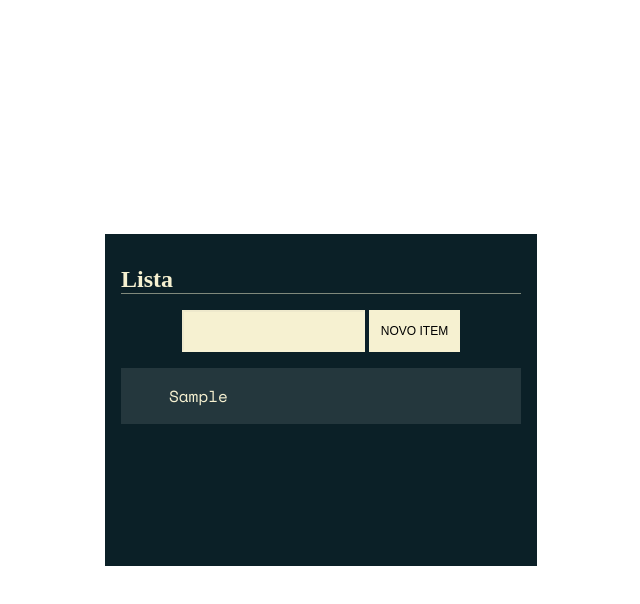
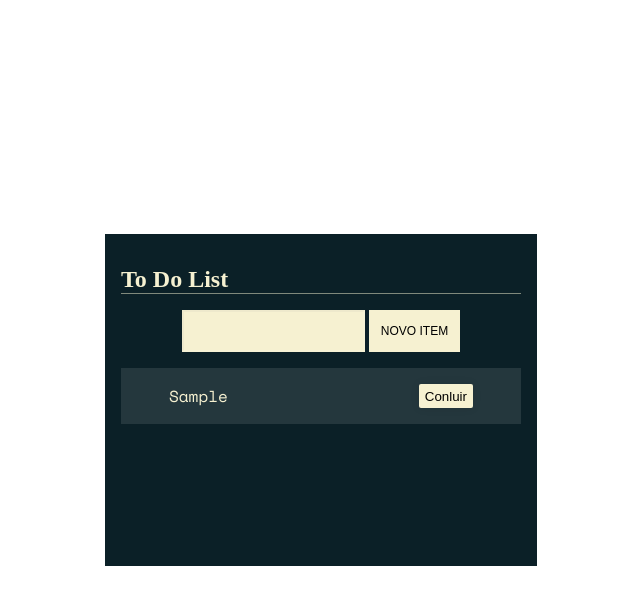
Before and after one commit to jaianaaraujo/alura_one_oracle, a plain HTML site: page javascript/dom/index.html in a window 1280 px wide. Both pictures are taken after typing "Sample" into the empty fields and a click on the button "NOVO ITEM". Shown: the whole page, without its empty margins (319-959 px from the left). Drawn offline with nearby package versions, Linux system fonts and the light colour scheme; a web font is replaced by a local one.

Commit message:
inserindo

```diff
--- a/javascript/dom/index.html
+++ b/javascript/dom/index.html
@@ -6,13 +6,13 @@
   <link rel="stylesheet" href="./assets/css/style.css">
   <link rel="stylesheet" href="https://fonts.googleapis.com/css2?family=BioRhyme&amp;family=Space+Mono&amp;display=swap">
   <link rel="stylesheet" href="https://fonts.googleapis.com/icon?family=Material+Icons">
-  <title>Ceep</title>
+  <title>To Do List</title>
 </head>
 <body>
   <div class="app">
     <div class="todo-list">
       <h1 class="title">
-       Lista
+        To Do List
       </h1>
 
       <form class="form" action="">
--- a/javascript/dom/listaDeTarefas.js
+++ b/javascript/dom/listaDeTarefas.js
@@ -1,5 +1,6 @@
 //***********  FUNÇÃO CRIAR TAREFA ********
-const criarTarefa = (evento) => {
+
+( () => {const criarTarefa = (evento) => {
 
      evento.preventDefault(); // ele vai previnir o comportamento padrão de enviar rápido a resposta. E assim poderemos capturar a informação
 
@@ -9,21 +10,71 @@ const criarTarefa = (evento) => {
     const lista = document.querySelector('[data-list]'); // acesso a . Ul é filho da div, e pai da li
 
    const tarefa =  document.createElement('li'); // criando um elemento li. Li é filho de UL
-tarefa.classList.add('task');
+   tarefa.classList.add('task');
    const conteudo = `<p class="content">${valor}</p> `; // criei uma váriavel armazenando essa frase, usamos o tampleteString porque assim poderemos interpolar
 
-   tarefa.innerHTML = conteudo;
+   tarefa.innerHTML = conteudo; // pego a tarefa que é minha li, e coloco o conteúdo dentro
 
-   lista.appendChild(tarefa); // Agora coloco a li(filha) dentro da ul(pai)
-   input.value = " " // depois de imprimir o valor, aqui estou zerando as informações
+   tarefa.appendChild(BotaoConclui());
+/*    tarefa.appendChild(BotaoDeleta());
+ */
+
+lista.appendChild(tarefa); // Agora coloco a li(filha) dentro da ul(pai)
+   input.value = " "; // depois de imprimir o valor, aqui estou zerando as informações
 }
 
 // Precisamos do tipo do evento, do elemento que vai receber o evento e o que vai acontecer quando o evento for disparado
 
 // PARAMETRO DA FUNÇÃO: geralmente eu quero saber qual elemento que estou clicando. Ele me passa esse tipo de informação. O navegador, quando está lidando com esse tipo de evento, passa um objeto que contém informações sobre o evento. Nós podemos passar esse objeto como parâmetro dessa nossa função.
 
+
 /* ********** BOTÃO **********  */
 
 const novaTarefa = document.querySelector('[data-form-button]');
 
 novaTarefa.addEventListener('click', criarTarefa);
+
+
+/* COMPONENTE DO BOTÃO CONCLUI*/
+
+const BotaoConclui = () => {
+   const botaoConlui = document.createElement('button');
+    botaoConlui.classList.add('check-button')
+    botaoConlui.innerText = 'Conluir';
+    botaoConlui.addEventListener('click', concluirTarefa)
+
+   return botaoConlui;
+}
+
+/* FUNÇÃO CONCLUIR TAREFA */
+
+const concluirTarefa = (evento) => {
+ const botaoConlui = evento.target // o target é para saber qual o alvo do evento
+
+ const tarefaCompleta = botaoConlui.parentElement
+
+ // O PARENTELEMENT eu vou pegar o pai do botão, que nesse caso é o li
+
+ tarefaCompleta.classList.toggle('done');
+
+}
+//Alternativa Correta. Exatamente! Através da variável botaoConclui capturamos qual elemento foi clicado, depois utilizamos a propriedade parentElement para subir um nó na árvore, por fim colocamos o método toggle que vai adicionar a classe done quando clicarmos no botão
+
+/* BOTÃO DELETA */
+
+const BotaoDeleta = () => {
+   const botaoDeleta = document.querySelector('button');
+   botaoDeleta.innerText = 'deleta';
+   botaoDeleta.classList.add('check')
+   botaoDeleta.addEventListener('click', deletarTarefa)
+   return botaoDeleta;
+}
+
+/* const deletarTarefa = (evento) => {
+   const botaoDeleta = evento.target;
+   const tarefaCompleta = botaoDeleta.parentElement;
+   tarefaCompleta.remove();
+
+   return botaoDeleta;
+} */
+ } )();
```
